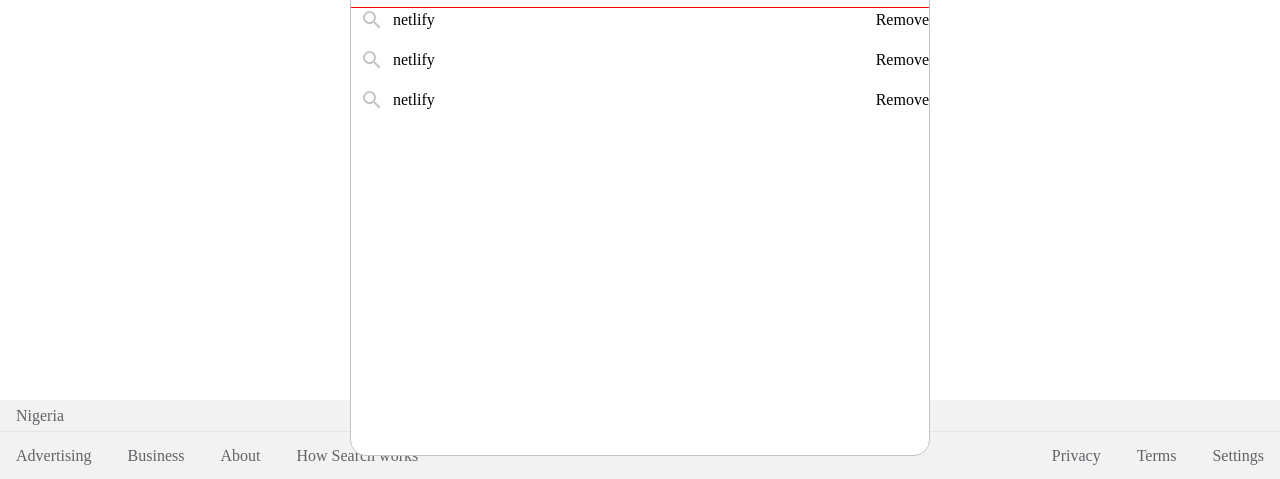
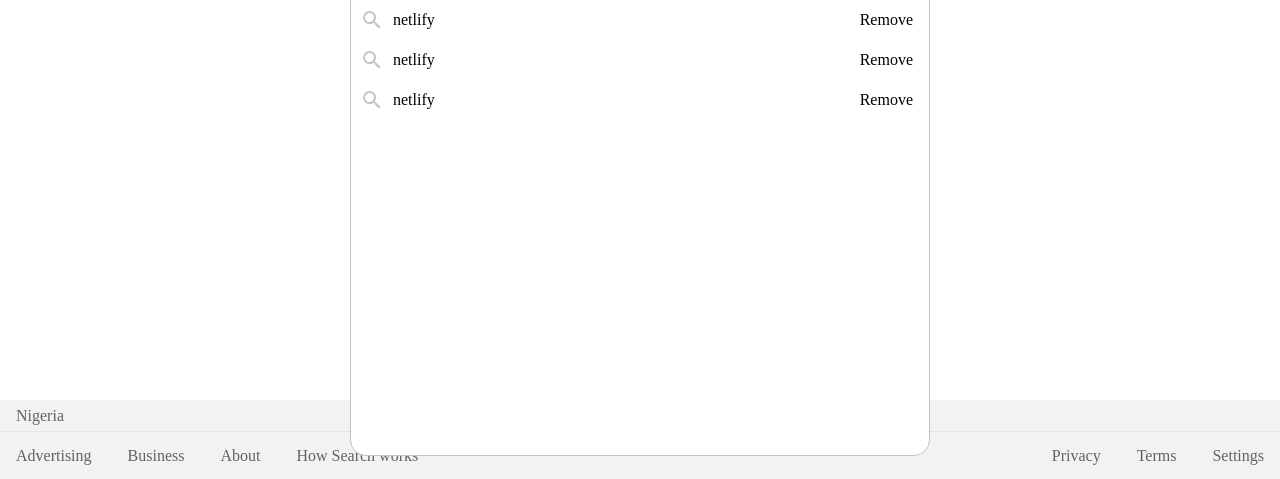
Before and after one commit to Amir9eng/Google-clone, a plain HTML site: page index.html in a window 1280 px wide. Shown: the part 321-800 px from the top of the page. Drawn offline with Linux system fonts and the light colour scheme.

Commit message:
feat:Updated Google Page

```diff
--- a/main.css
+++ b/main.css
@@ -79,10 +79,7 @@ body{
   display: flex;
   flex-direction: column;
   border: .5px #c3c3c3 solid;
-
-
   border-radius: 1rem;
-  /* justify-content: space-between; */
 }
 .suggestion{
   display: flex;
@@ -92,18 +89,28 @@ body{
 }
 
 .suggestion:first-child{
-  margin-top: 50px;
-  border-top:1px red solid;
+  margin-top: 40px;
+  border-top:1px #e4e4e4 solid;
+  padding: .6rem  0 0 0;
 }
 .suggestion .name{
   display: flex;
   align-items: center;
 }
+.sug-name:hover{
+  cursor: pointer;
+}
 
 .suggestion .remove{
   display: flex;
   align-items: center;
+  padding: 0 1rem;
 
+}
+.remove:hover{
+  text-decoration: underline;
+  text-align: center;
+  cursor: pointer;
 }
 
 .about{
```
